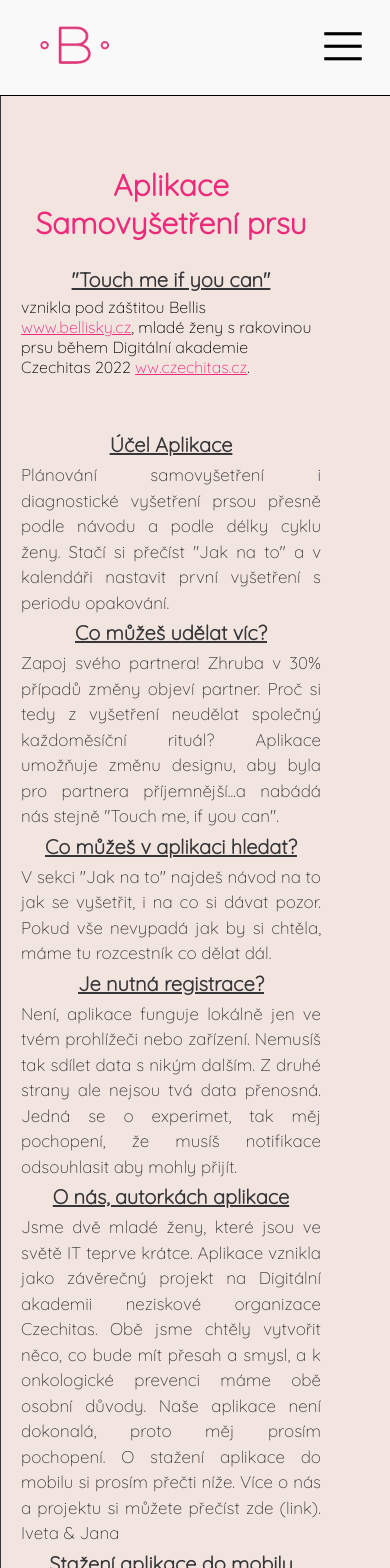
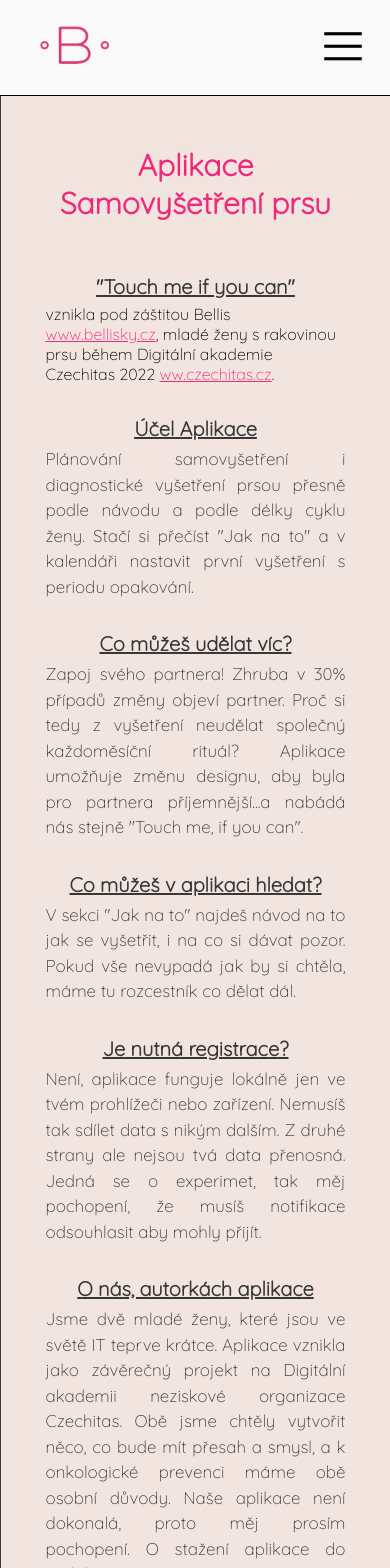
Before and after one commit to janajurcova/samovysetreni-prsu, a React app: page /info in a window 390 px wide. Shown: the top 1568 px of the page. Built offline with nearby package versions, Linux system fonts and the light colour scheme; what dayjs-recur would draw is missing.

Commit message:
final touch for Info

```diff
--- a/src/pages/InfoPage/index.jsx
+++ b/src/pages/InfoPage/index.jsx
@@ -70,7 +70,8 @@
             přesah a smysl, a k onkologické prevenci máme obě osobní důvody.
             Naše aplikace není dokonalá, proto měj prosím pochopení. O stažení
             aplikace do mobilu si prosím přečti níže. Více o nás a projektu si
-            můžete přečíst zde (link). Iveta & Jana
+            můžete přečíst <a className="info__link" href="https://ivetaziz.github.io/o-projektu/">zde</a>.
+            Iveta & Jana
           </p>
         </section>
         <section className="info__section">
@@ -82,7 +83,9 @@
             Naši stránku si otevři v prohlížeči Safari. 2. Dole v navigační
             listě klikni na obrázek čtverečku se šipkou nahoru (hned uprostřed).
             3. V nabídce dole vyber "Přidat na plochu" a potvrď. Teď už by se Ti
-            měla růžová ikona aplice objevit na ploše Tvého mobilu.
+            měla růžová ikona aplice objevit na ploše Tvého mobilu. Na posílání
+            notifikací si ale budeš muset zatím počkat. Safari námi zvolenou technologii
+            ještě nepodporuje.
           </p>
         </section>
       </div>
--- a/src/pages/InfoPage/style.css
+++ b/src/pages/InfoPage/style.css
@@ -37,10 +37,16 @@
 @media (max-width: 650px) {
   .info__container {
     width: 300px;
-    margin: 20px 0px 20px 20px;
+    margin: auto;
   }
   .info__section {
     align-items: center;
+  }
+  .info__subTitle {
+     margin-top: 2rem;
+  }
+  .info__paragraph__header {
+    margin-bottom: 0;
   }
 }
 @media (max-width: 1150px) {
```
